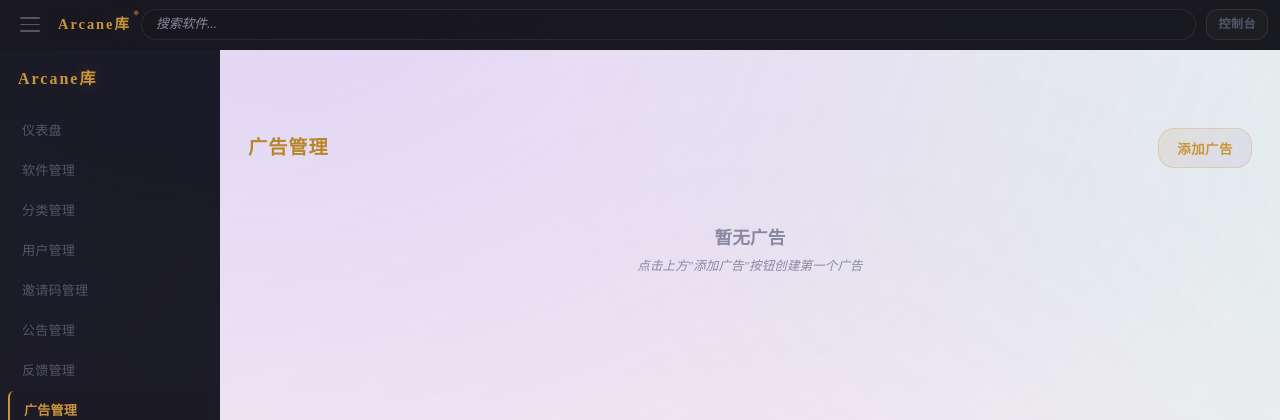
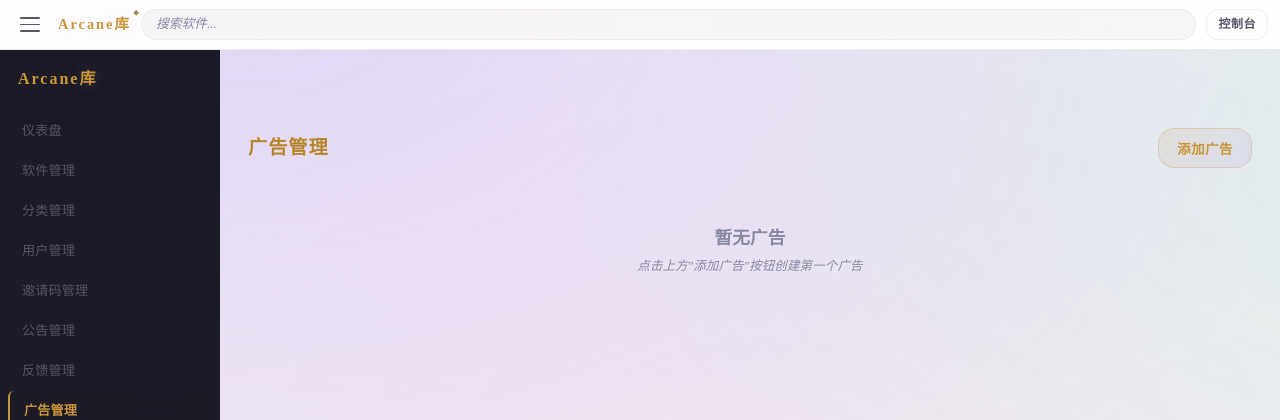
Before and after one commit to xingyuanaaaa/ArcaneLib, a Flask app: page /admin/ads in a window 1280 px wide. Shown: the top 420 px of the page. Run offline with Flask 3, Linux system fonts and the light colour scheme; the visitor is signed in with stand-in values (Sample User, id 1); data comes from the database, SQL or seed files in the repository; data that the repository does not hold is empty.

Commit message:
初始提交 - Arcane库 v1.0

```diff
--- a/static/css/style.css
+++ b/static/css/style.css
@@ -155,7 +155,7 @@ body::after {
     top: 0; left: 0; right: 0;
     z-index: 1100;
     height: var(--header-h);
-    background: rgba(8, 8, 15, 0.92);
+    background: rgba(255, 255, 255, 0.92);
     backdrop-filter: blur(28px) saturate(160%);
     -webkit-backdrop-filter: blur(28px) saturate(160%);
     border-bottom: 1px solid var(--glass-border);
```
